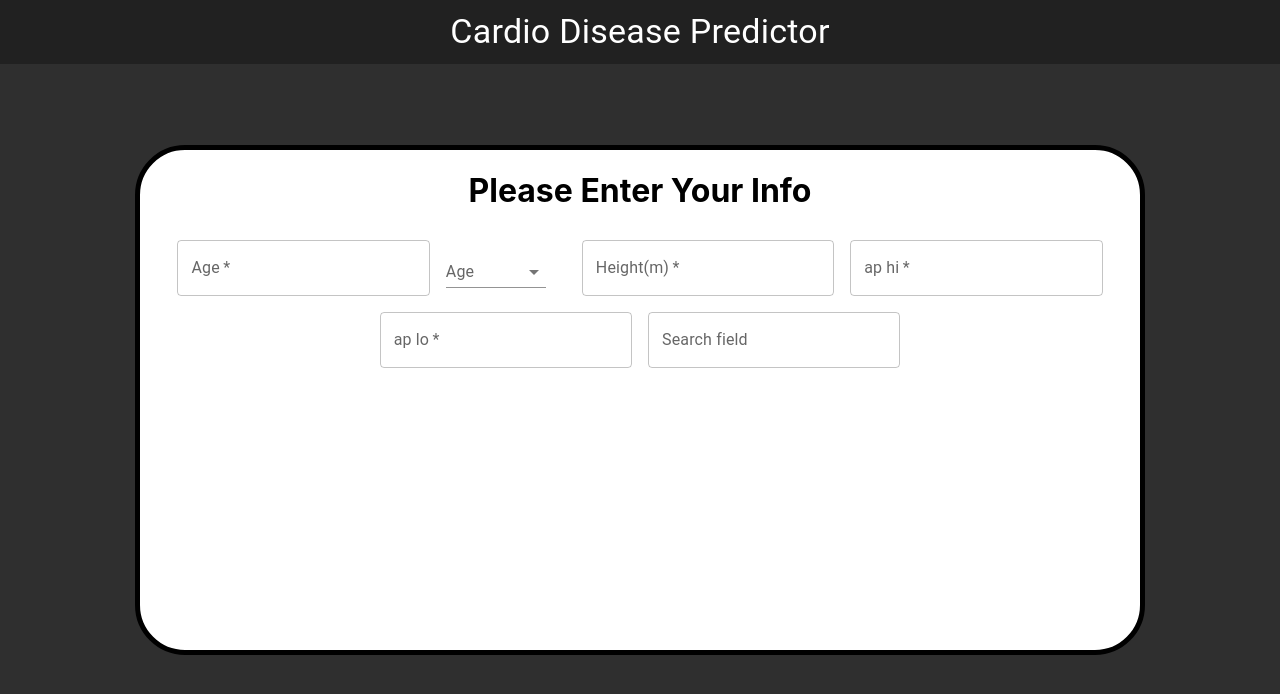
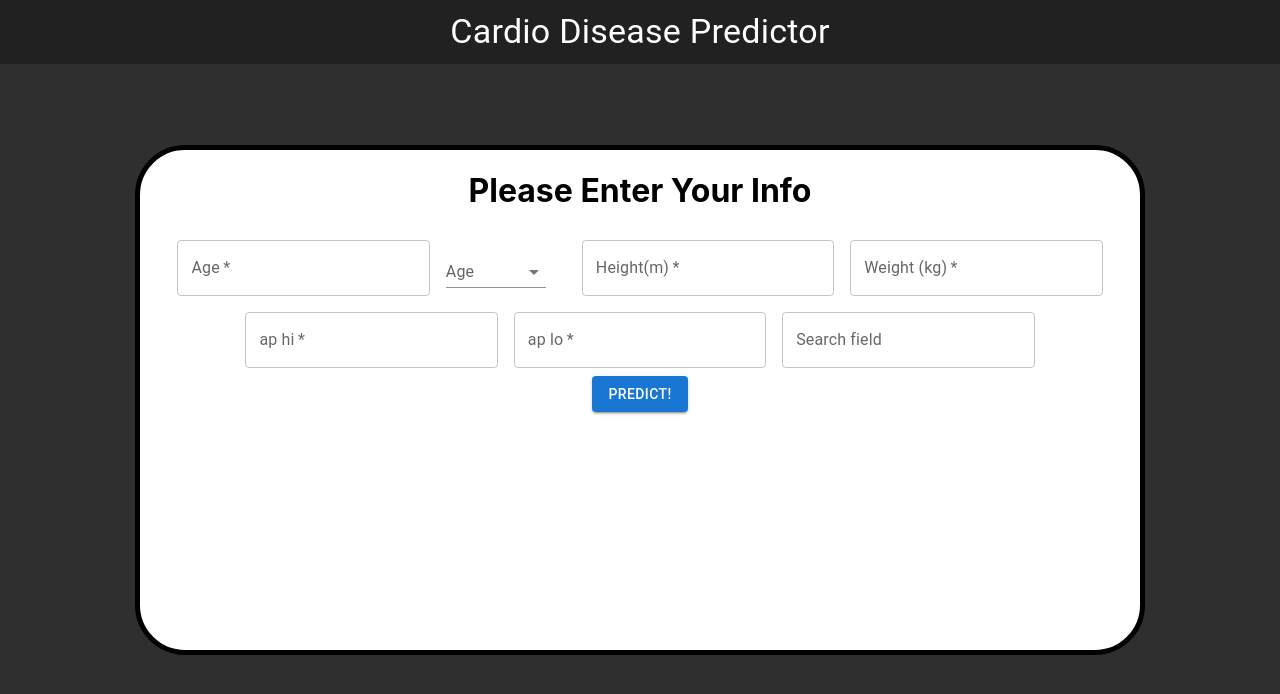
Before and after one commit to daynerco/Project4, a React (Create React App) app in the folder cardiodisease/: page / in a window 1280 px wide. Shown: the top 694 px of the page. Built offline with nearby package versions, Linux system fonts and the light colour scheme.

Commit message:
added states for each input value

```diff
--- a/cardiodisease/src/components/InfoInputs.js
+++ b/cardiodisease/src/components/InfoInputs.js
@@ -1,18 +1,25 @@
 import "./InfoInputs.css";
-import * as React from 'react';
+import { useState } from "react";
 import Box from '@mui/material/Box';
 import TextField from '@mui/material/TextField';
 import InputLabel from '@mui/material/InputLabel';
 import MenuItem from '@mui/material/MenuItem';
 import FormControl from '@mui/material/FormControl';
 import Select from '@mui/material/Select';
+import Button from '@mui/material/Button';
 
 const InfoInputs = () =>{
 
-    const [sex, setSex] = React.useState('');
+    const [age, setAge] = useState('');
+    const [sex, setSex] = useState('');
+    const [height, setHeight] = useState('');
+    const [weight, setWeight] = useState('');
+    const [loBp, setLoBp] = useState('');
+    const [hiBp, sethiBp] = useState('');
 
-    const handleChange = (event) => {
-      setSex(event.target.value);
+    const handleChange = (event, setter) => {
+      setter(event.target.value);
+      console.log(event.target.value)
     };
 
     // Inputs Needed: age gender height weight ap_hi ap_lo
@@ -33,6 +40,8 @@ const InfoInputs = () =>{
                     id="outlined-number"
                     type="number"
                     label="Age"
+                    value={age}
+                    onChange={(e) => handleChange(e, setAge)}
                     />
                      <FormControl variant="standard" sx={{ m: 1, minWidth: 120 }}>
                         <InputLabel id="demo-simple-select-standard-label">Age</InputLabel>
@@ -42,7 +51,7 @@ const InfoInputs = () =>{
                             id="demo-simple-select"
                             value={sex}
                             label="Sex"
-                            onChange={handleChange}
+                            onChange={(e) => handleChange(e, setSex)}
                             style={{width: "100px"}}
                         >
                             <MenuItem value={10}>M</MenuItem>
@@ -54,21 +63,39 @@ const InfoInputs = () =>{
                         id="outlined-number"
                         label="Height(m)"
                         type="number"
+                        value={height}
+                        onChange={(e) => handleChange(e, setHeight)}
+                    />
+                    <TextField
+                        required
+                        id="outlined-number"
+                        label="Weight (kg)"
+                        type="number"
+                        value={weight}
+                        onChange={(e) => handleChange(e, setWeight)}
                     />
                     <TextField
                         required
                         id="outlined-number"
                         label="ap hi"
                         type="number"
+                        value={hiBp}
+                        onChange={(e) => handleChange(e, sethiBp)}
                     />
                     <TextField
                         required
                         id="outlined-number"
                         label="ap lo"
                         type="number"
+                        value={loBp}
+                        onChange={(e) => handleChange(e, setLoBp)}
                     />
                     <TextField id="outlined-search" label="Search field" type="search" />
                 </div>
+
+                <Button variant="contained" size="medium">
+                    Predict!
+                </Button>
             </Box>
         </div>
     )
```
Also changed, not shown: 1 other file (tests, documents, lock files or other folders).
